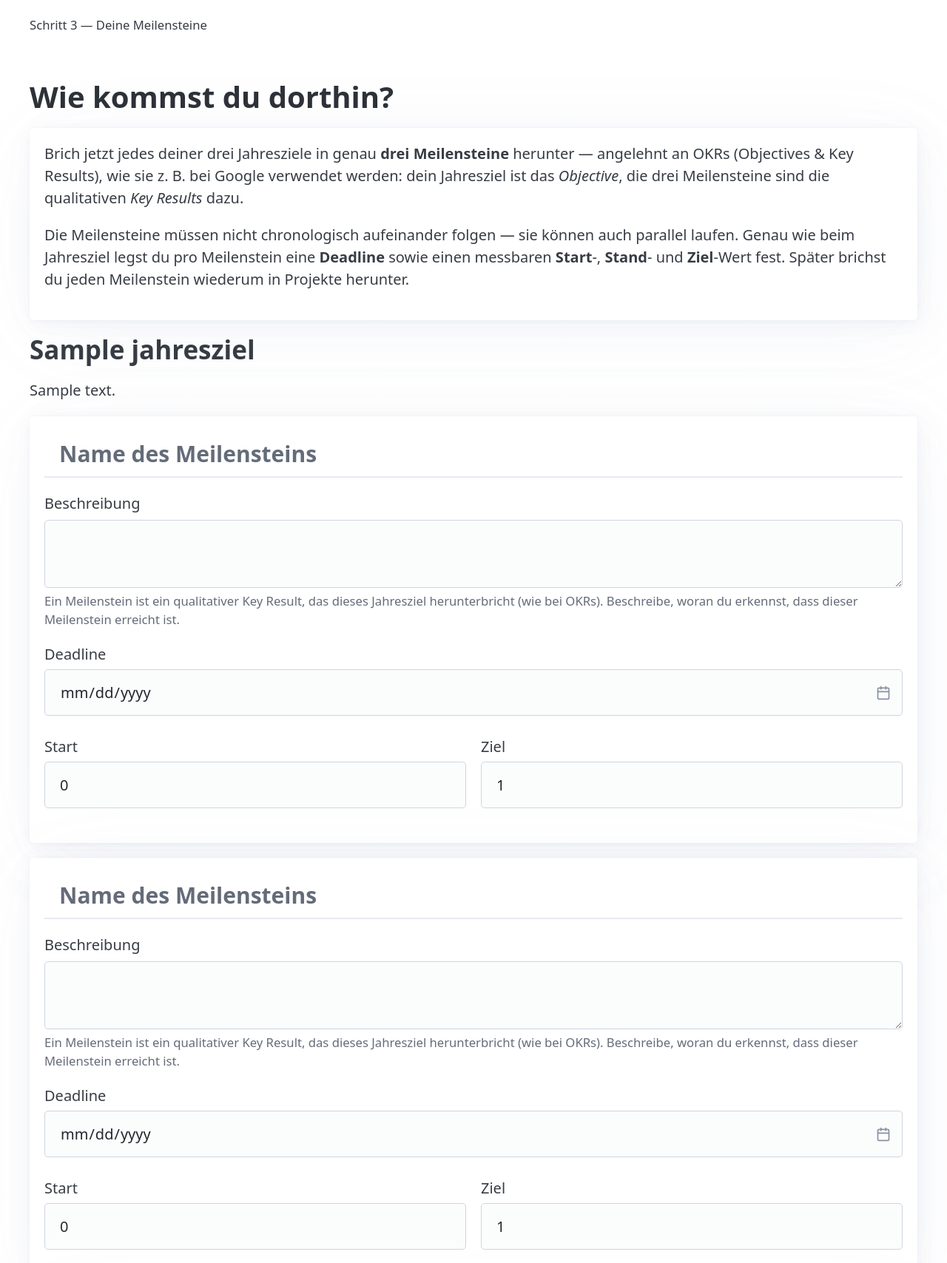
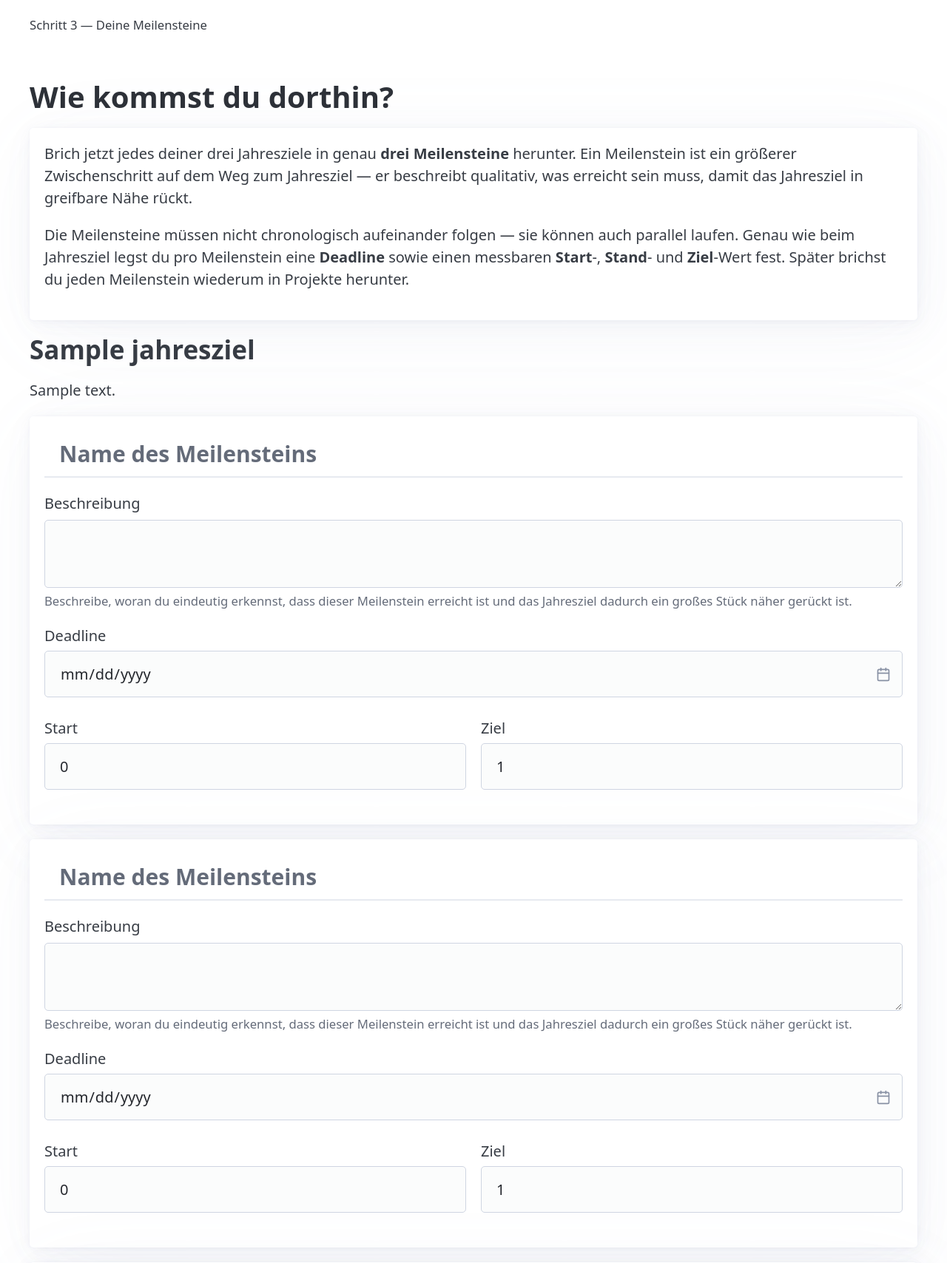
Before and after one commit to clippy8/fokus-app, a Django app: page /accounts/onboarding/meilensteine/ in a window 1280 px wide. Shown: the part 164-1872 px from the top of the page at 74% size. Run offline with Django 5.2, Linux system fonts and the light colour scheme; a user stored in the database is signed in; tables that the repository leaves empty hold one stand-in row (values such as "Sample post"); some libraries are stand-ins or nearby versions.

Commit message:
Remove OKR/Google jargon from milestone onboarding text
Erklärtext zu den Meilensteinen ist jetzt reines, klares Deutsch ohne
Verweis auf OKRs/Objectives/Key Results/Google.

Co-Authored-By: Claude Sonnet 5 <noreply@anthropic.com>

```diff
--- a/apps/accounts/templates/accounts/onboarding_meilensteine.html
+++ b/apps/accounts/templates/accounts/onboarding_meilensteine.html
@@ -8,10 +8,9 @@
 
 <article>
     <p>
-        Brich jetzt jedes deiner drei Jahresziele in genau <strong>drei Meilensteine</strong> herunter —
-        angelehnt an OKRs (Objectives &amp; Key Results), wie sie z. B. bei Google verwendet werden: dein
-        Jahresziel ist das <em>Objective</em>, die drei Meilensteine sind die qualitativen <em>Key
-        Results</em> dazu.
+        Brich jetzt jedes deiner drei Jahresziele in genau <strong>drei Meilensteine</strong> herunter.
+        Ein Meilenstein ist ein größerer Zwischenschritt auf dem Weg zum Jahresziel — er beschreibt
+        qualitativ, was erreicht sein muss, damit das Jahresziel in greifbare Nähe rückt.
     </p>
     <p>
         Die Meilensteine müssen nicht chronologisch aufeinander folgen — sie können auch parallel
--- a/apps/goals/models.py
+++ b/apps/goals/models.py
@@ -92,8 +92,8 @@ class Meilenstein(models.Model):
     description = models.TextField(
         verbose_name="Beschreibung",
         help_text=(
-            "Ein Meilenstein ist ein qualitativer Key Result, das dieses Jahresziel herunterbricht "
-            "(wie bei OKRs). Beschreibe, woran du erkennst, dass dieser Meilenstein erreicht ist."
+            "Beschreibe, woran du eindeutig erkennst, dass dieser Meilenstein erreicht ist und das "
+            "Jahresziel dadurch ein großes Stück näher gerückt ist."
         ),
     )
     deadline = models.DateField(verbose_name="Deadline")
```
Also changed, not shown: apps/goals/migrations/0002_alter_meilenstein_description.py (added).
